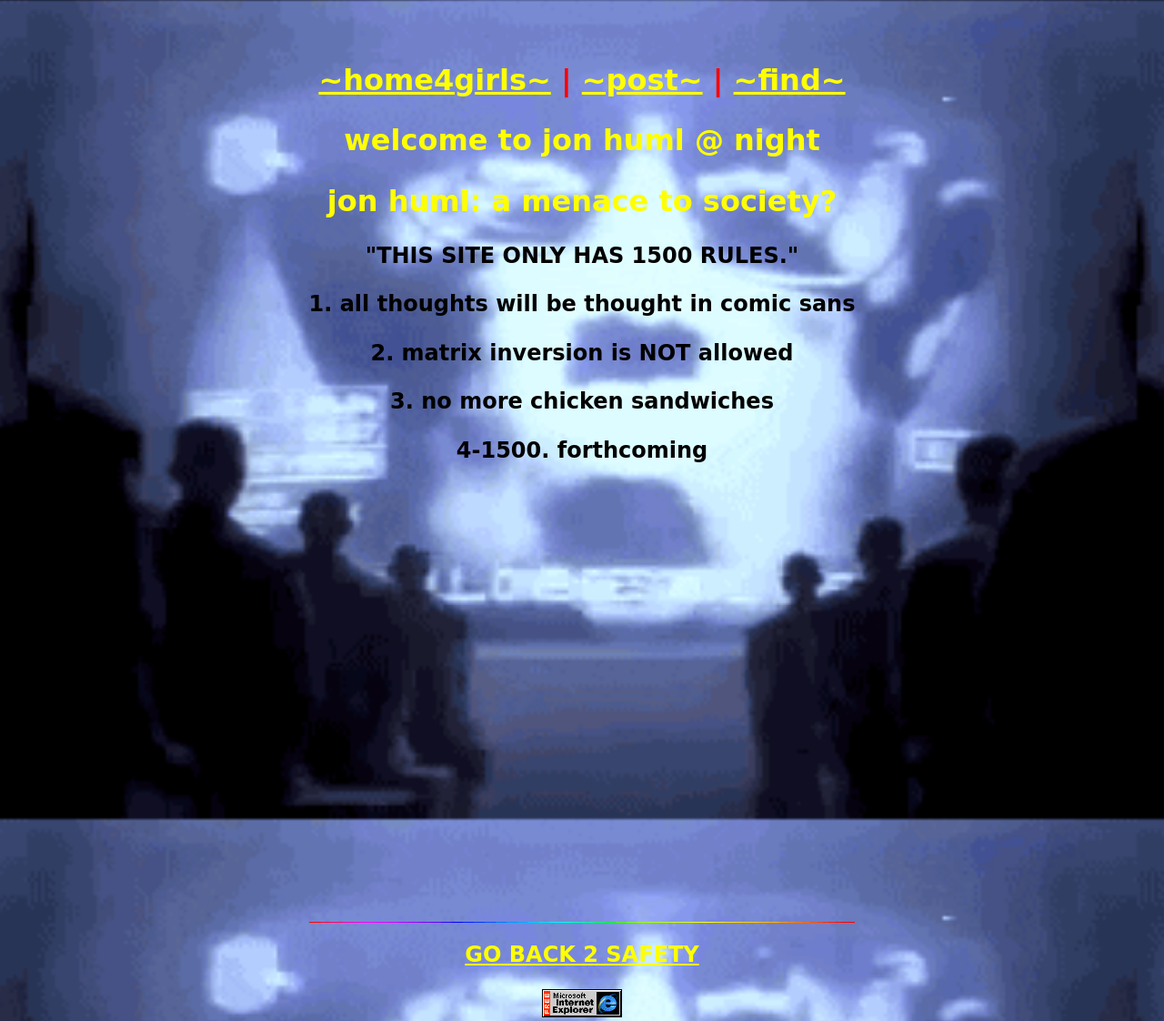
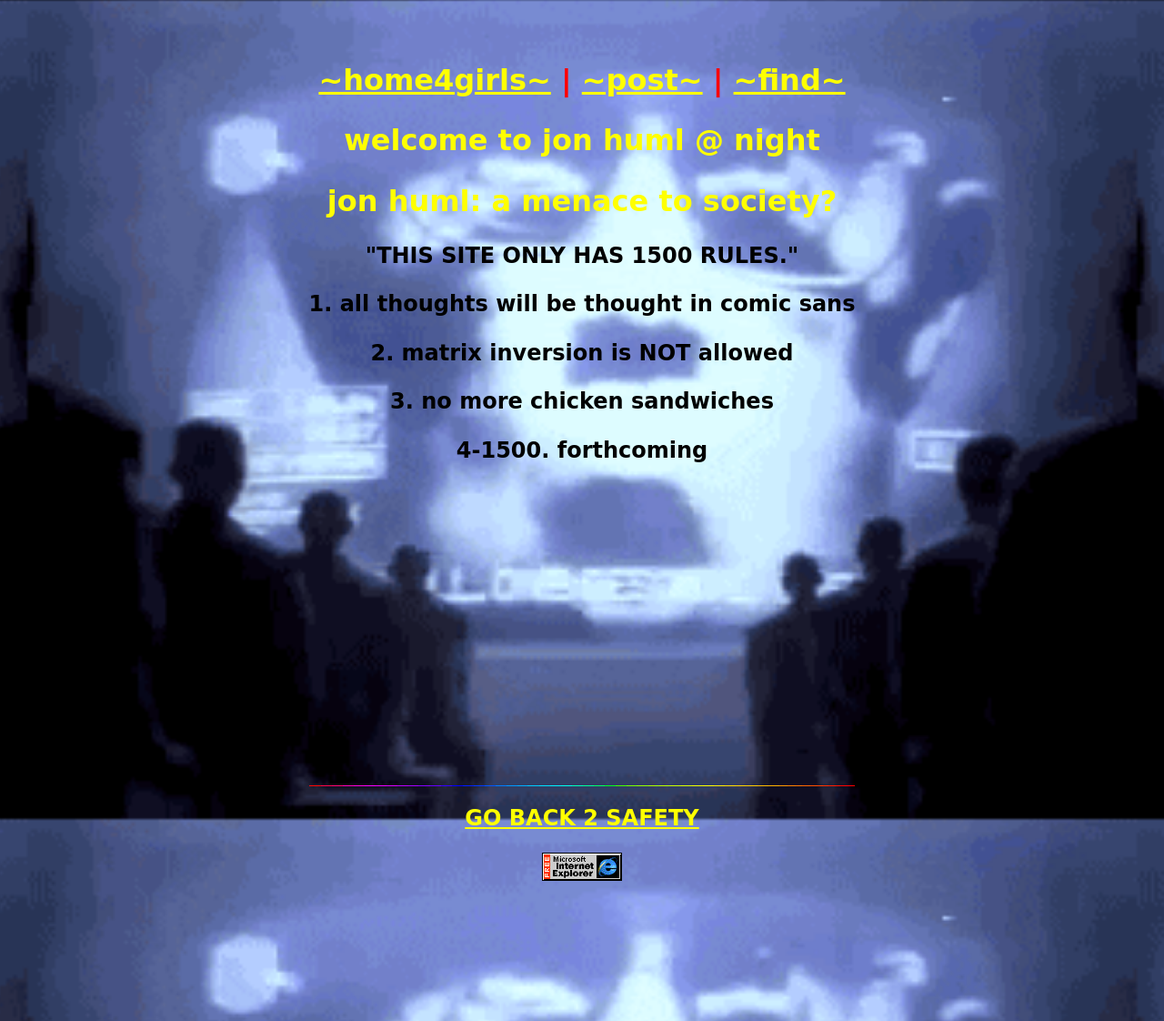
Before and after one commit to 00jrh00/00jrh00.github.io, a Jekyll site: the page built from index.markdown, in a window 1280 px wide. Shown: the whole page at 91% size. Built offline with Jekyll 4.4.1, drawn with Linux system fonts in a browser that asks for light colours.

Commit message:
Update style.css

```diff
--- a/assets/styling/home/style.css
+++ b/assets/styling/home/style.css
@@ -6,7 +6,7 @@ html, body{
 	max-width:860px;
 	height: 100%;
 }
-.space { margin-top: 500px; }
+.space { margin-top: 350px; }
 
 .center{
 	text-align: center;
```
